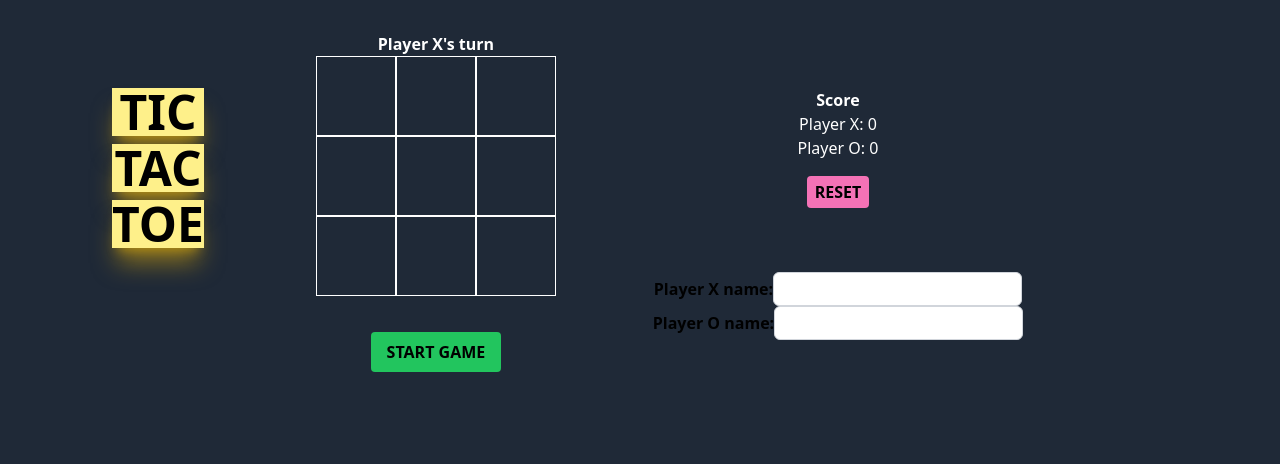
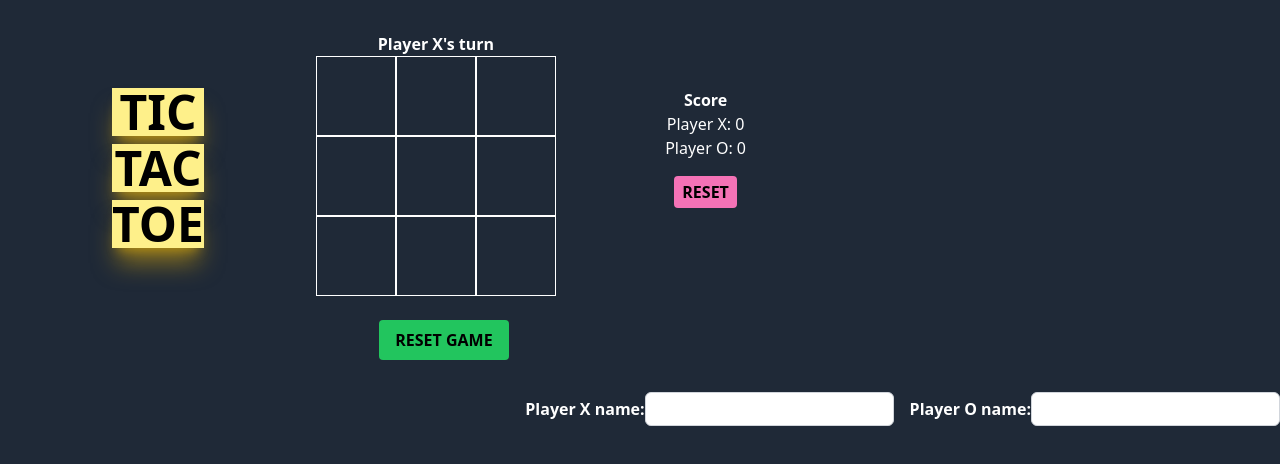
Before and after one commit to c-ridesjo/Tic-Tac-Toe, a Vue app: page / in a window 1280 px wide. Shown: the top 464 px of the page. Built offline with nearby package versions, Linux system fonts and the light colour scheme.

Commit message:
Adjusted start and reset buttons

```diff
--- a/src/components/GameBoard.vue
+++ b/src/components/GameBoard.vue
@@ -5,7 +5,7 @@ const props = defineProps({
   startgame: Function, // Define the startgame prop
 });
 
-const emits = defineEmits(['startgame']); // Define the startgame event
+const emits = defineEmits(['startgame', 'resetgame']); // Add 'resetgame' to defineEmits
 
 
 const player = ref('X');
@@ -56,13 +56,13 @@ const isBoardFull = computed(() => {
 const isTied = ref(false);
 
 const makeAMove = (x: number, y: number) => {
-  if (winner.value) return  // if there is a winner...
+  if (!gameStarted.value || winner.value) return;  // Check if game has started and there is no winner
 
-  if (board.value[x][y] !== '') return    // if the boards value is not equal to en empty box... If someone is playing you cant make a move
+  if (board.value[x][y] !== '') return;    // if the board's value is not equal to an empty box, someone is playing
 
-  board.value[x][y] = player.value
+  board.value[x][y] = player.value;
 
-  player.value = player.value === 'X' ? 'O' : 'X'  //if this is true -> swap it to O - else its X
+  player.value = player.value === 'X' ? 'O' : 'X';  //if this is true -> swap it to O - else it's X
 
   const currentWinner = calculateWinner(board.value.flat());
   if (currentWinner) {
@@ -77,15 +77,15 @@ const resetScore = () => {
   score.value.O = 0;
 };
 
-const ResetGame = () => {
+const resetGame = () => {
   board.value = [
     ['', '', ''],
     ['', '', ''],
     ['', '', ''],
-  ]
+  ];
   player.value = 'X';
   isTied.value = false;
-}
+};
 
 const saveGameState = () => {
   const gameState = {
@@ -121,10 +121,9 @@ const gameStarted = ref(false);
 
 const startGame = () => {
   if (playerXName.value && playerOName.value) {
-    gameStarted.value=true;
+    gameStarted.value = true;
   }
 };
-
 </script>
 
 <template>
@@ -157,8 +156,8 @@ const startGame = () => {
 
           <h2 v-if="isTied" class="text-2xl font-bold mb-5 text-amber-200">Tied game!</h2>
 
-          <button @click="startGame" class="px-4 mt-3 py-2 bg-green-500 rounded uppercase
-          font-bold hover:bg-green-600 duration-300 ">Start game</button>
+          <button v-else @click="resetGame" class="px-4 mt-0 ml-4 py-2 bg-green-500 rounded uppercase font-bold hover:bg-green-600 duration-300">Reset game</button>
+
         </div>
 
         <div class="mb-8 mx-20">
@@ -169,17 +168,22 @@ const startGame = () => {
             <button @click="resetScore" class="px-2 py-1 bg-pink-400 rounded uppercase
                 font-bold hover:bg-pink-500 duration-300 mt-4 text-black">Reset</button>
           </div>
-
-          <div class="container flex flex-col items-center pt-16">
-            <form class="mb-8">
-              <label for="playerXName" class="mb-2 font-bold">Player X name:</label>
-              <input type="text" id="playerXName" v-model="playerXName" required class="px-2 py-1 border border-gray-300 rounded-md focus:outline-none focus:ring-2 focus:ring-blue-500">
-              <label for="playerOName" class="mt-4 mb-2 font-bold">Player O name:</label>
-              <input type="text" id="playerOName" v-model="playerOName" required class="px-2 py-1 border border-gray-300 rounded-md focus:outline-none focus:ring-2 focus:ring-blue-500">
-            </form>
-          </div>
         </div>
       </div>
     </div>
+    <div class="mt-8">
+      <form class="flex justify-end">
+        <div class="mr-4">
+          <label for="playerXName" class="mb-2 font-bold text-white">Player X name:</label>
+          <input type="text" id="playerXName" v-model="playerXName" required class="px-2 py-1 border border-gray-300 rounded-md focus:outline-none focus:ring-2 focus:ring-blue-500">
+        </div>
+        <div>
+          <label for="playerOName" class="mb-2 font-bold text-white">Player O name:</label>
+          <input type="text" id="playerOName" v-model="playerOName" required class="px-2 py-1 border border-gray-300 rounded-md focus:outline-none focus:ring-2 focus:ring-blue-500">
+        </div>
+        <button v-if="!gameStarted && playerXName && playerOName" @click="startGame" class="px-4 mt-0 ml-4 py-2 bg-green-500 rounded uppercase font-bold hover:bg-green-600 duration-300">Start game</button>
+
+      </form>
+    </div>
   </main>
 </template>
```
